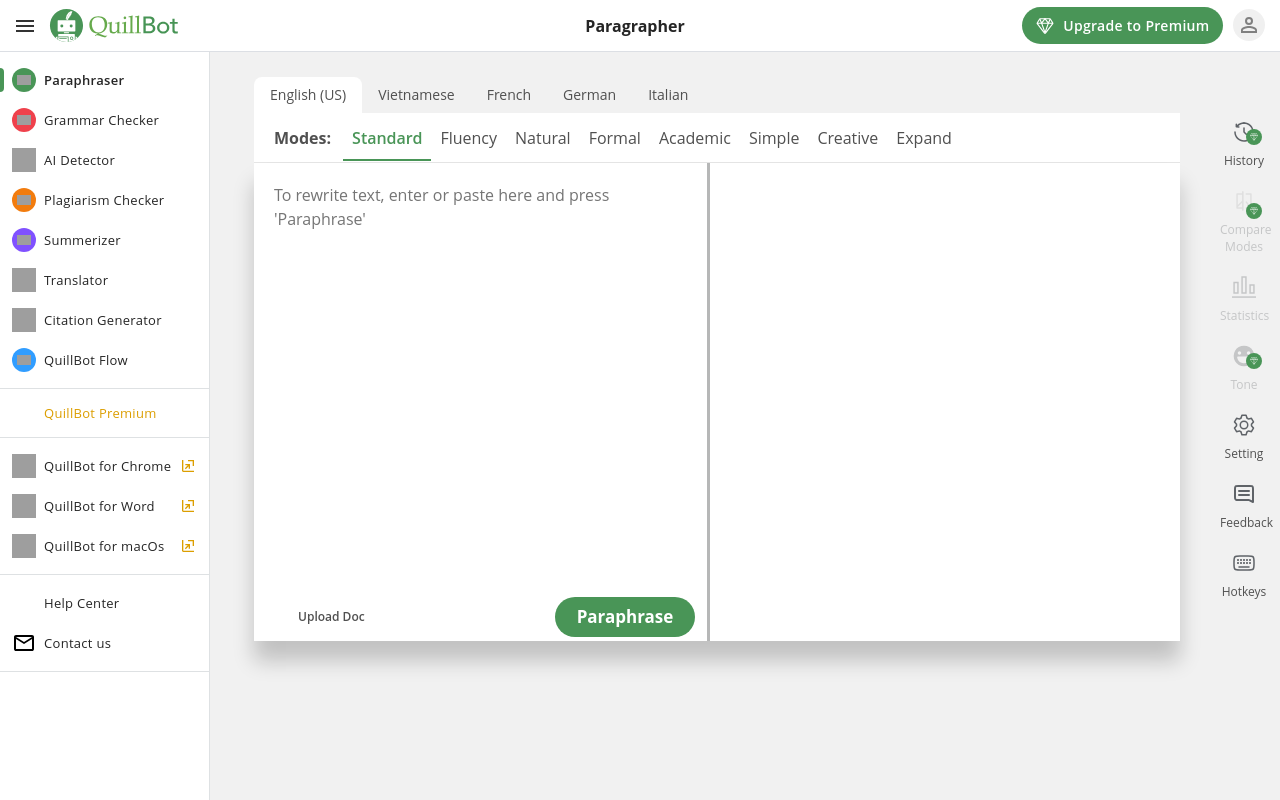
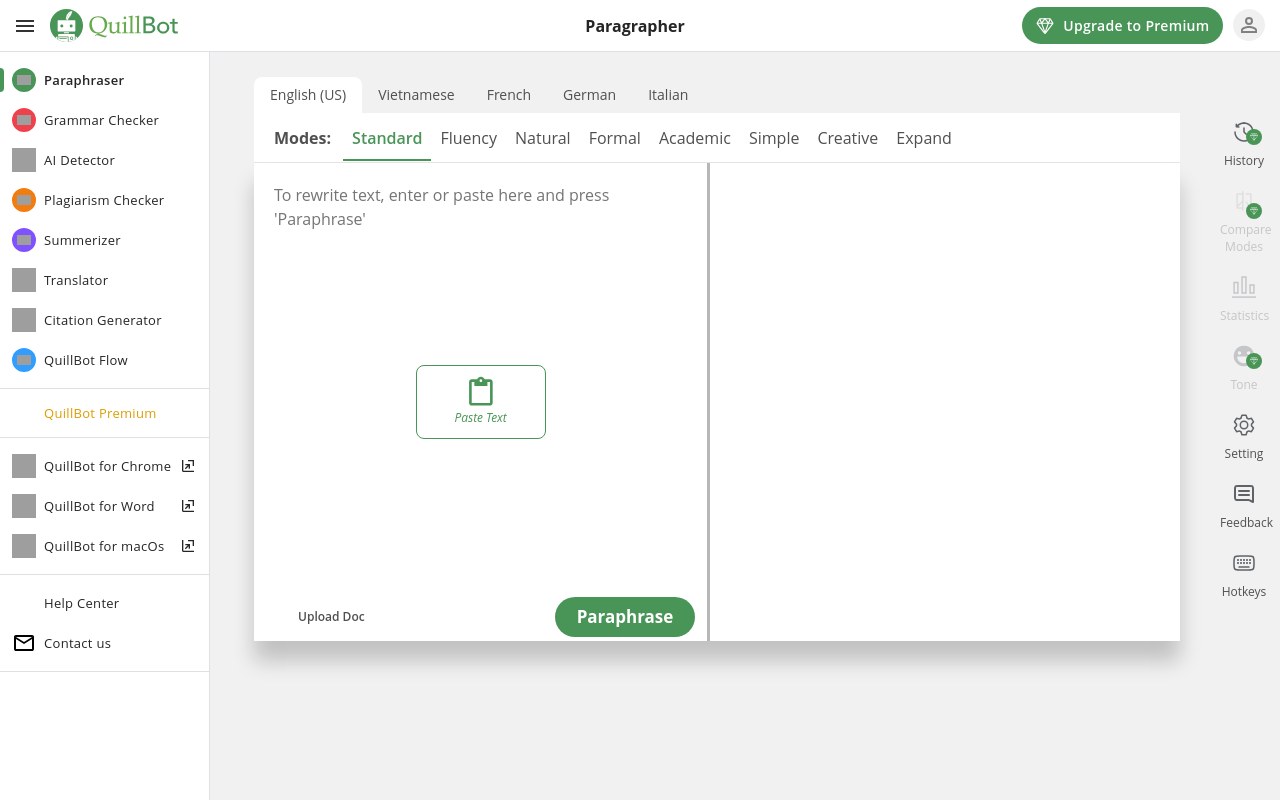
Before and after one commit to NguyenDucTruyen/QuillBot, a Vue app: page /paragrapher in a window 1280 px wide. Built offline with nearby package versions, Linux system fonts and the light colour scheme; grey boxes are pictures that could not be loaded; some icons are missing.

Commit message:
feat: paste text

```diff
--- a/src/assets/scss/_variables.scss
+++ b/src/assets/scss/_variables.scss
@@ -1,6 +1,6 @@
 :root {
   --color-primary: #499557;
-  --color-primary-opacity: #4995574d;
+  --color-primary-opacity: #4995570a;
   --color-primary-light: #0077d9;
   --color-primary-lighter: #0092ff;
   --color-primary-dark: #003b7b;
--- a/src/assets/scss/main.scss
+++ b/src/assets/scss/main.scss
@@ -1,9 +1,22 @@
 @import "./variables";
-@import "./minxins";
+// @import "./minxins";
 body {
   padding: 0;
   margin: 0;
 }
+
+@mixin text-style(
+  $font-size: 16px,
+  $font-weight: normal,
+  $line-height: 1.5,
+  $color: #252525
+) {
+  font-size: $font-size;
+  font-weight: $font-weight;
+  line-height: $line-height;
+  color: $color;
+}
+
 
 * {
   font-family: "Open Sans", "Helvetica Neue", sans-serif;
--- a/src/components/Layouts/SideBar.vue
+++ b/src/components/Layouts/SideBar.vue
@@ -149,7 +149,7 @@
           <Icon
             v-show="isExpand"
             :class="$style.sidebarItemBoxIcon"
-            style="color: #dc9e00"
+            style="color: #252525"
             icon="material-symbols:ungroup"
           />
         </div>
--- a/src/pages/paragrapher.vue
+++ b/src/pages/paragrapher.vue
@@ -375,6 +375,10 @@
             :class="$style.paragrapherIconDelete"
             @click="clearText"
           />
+          <div v-else :class="$style.paragrapherPaste" @click="pasteText">
+            <img src="@/assets/icons/note.svg" :class="$style.paragrapherIconPaste" alt="">
+            <span>Paste Text</span>
+          </div>
           <textarea
             v-model="textInput"
             :class="$style.paragrapherContainerTextarea"
@@ -437,7 +441,7 @@
         </div>
       </div>
     </div>
-    <RightMenu/>
+    <RightMenu />
     <div
       v-if="status === 'tooltip'"
       ref="tooltip"
@@ -615,6 +619,35 @@
   height: 24px;
 }
 
+.paragrapherPaste {
+  position: absolute;
+  top: 50%;
+  left: 50%;
+  transform: translate(-50%, -50%);
+  display: flex;
+  width: 130px;
+  height: 74px;
+  flex-direction: column;
+  align-items: center;
+  background-color: #fff;
+  border-radius: 8px;
+  border: 1px solid var(--color-green);
+  font-size: 12px;
+  line-height: 16px;
+  color: var(--color-green);
+  line-height: 16px;
+  padding: 10px;
+  gap: 4px;
+  font-style: italic;
+  cursor: pointer;
+  &:hover {
+    background-color: var(--color-primary-opacity);
+  }
+}
+.paragrapherIconPaste {
+  width: 30px;
+  height: 30px;
+}
 .inputFile {
   display: none;
 }
@@ -682,7 +715,6 @@
   max-width: 70%;
   min-width: 300px;
 }
-
 
 .paraphrasePopUp {
   position: fixed;
```
Also changed, not shown: src/assets/icons/note.svg (added).
